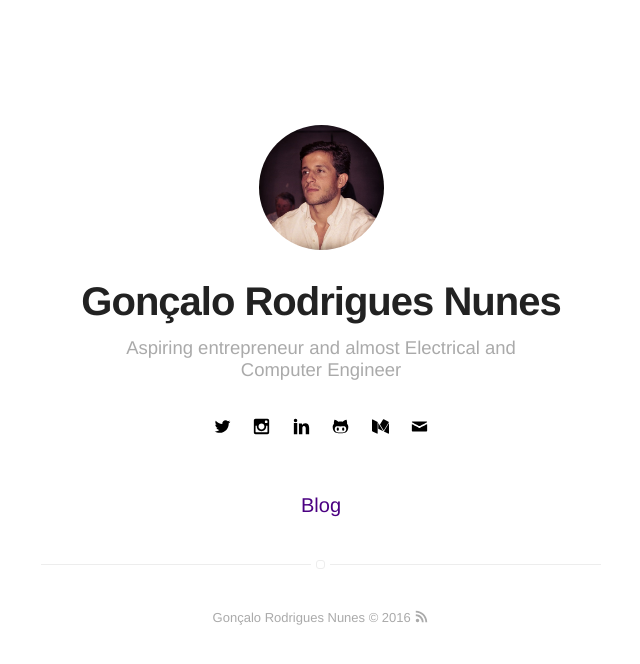
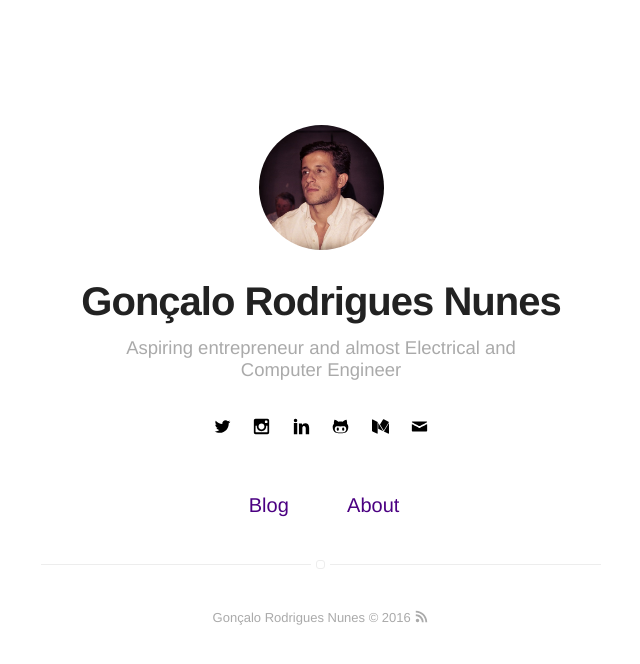
Before and after one commit to Gorbyy/gorbyy.github.io, a Jekyll site: the page built from index.html, in a window 1280 px wide. Shown: the top 664 px of the page, without its empty margins (319-959 px from the left). Built offline with Jekyll 4.4.1, drawn with Linux system fonts in a browser that asks for light colours.

Commit message:
Set about page to true

```diff
--- a/_config.yml
+++ b/_config.yml
@@ -66,7 +66,7 @@ width: normal
 # projects: true
 
 # if you don't need "about" or "blog", comment them out below
-about: false
+about: true
 blog: true
 
 # do you want to show the "read time" of the posts?
--- a/_includes/header.html
+++ b/_includes/header.html
@@ -11,7 +11,7 @@
                 <img class="selfie" alt="{{ site.name }}" src="{% if site.external-image %}{{ site.picture }}{% else %}{{ site.url }}/{{ site.picture }}{% endif %}" />
             </a>
         {% else %}
-            <span href="{{ site.url }}" class="link">
+            <span class="link" href="{{ site.url }}" >
                 <img class="selfie" alt="{{ site.name }}" src="{% if site.external-image %}{{ site.picture }}{% else %}{{ site.url }}/{{ site.picture }}{% endif %}" />
             </span>
         {% endif %}
```
